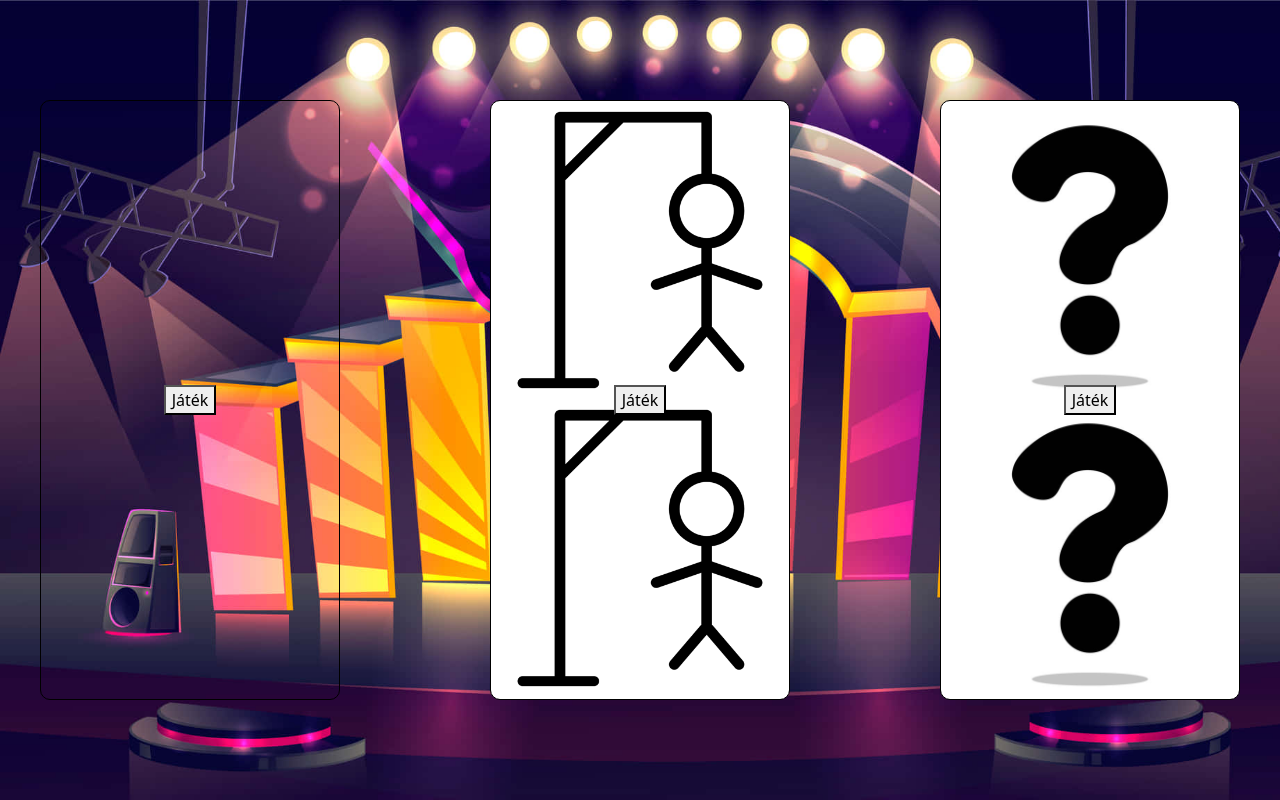
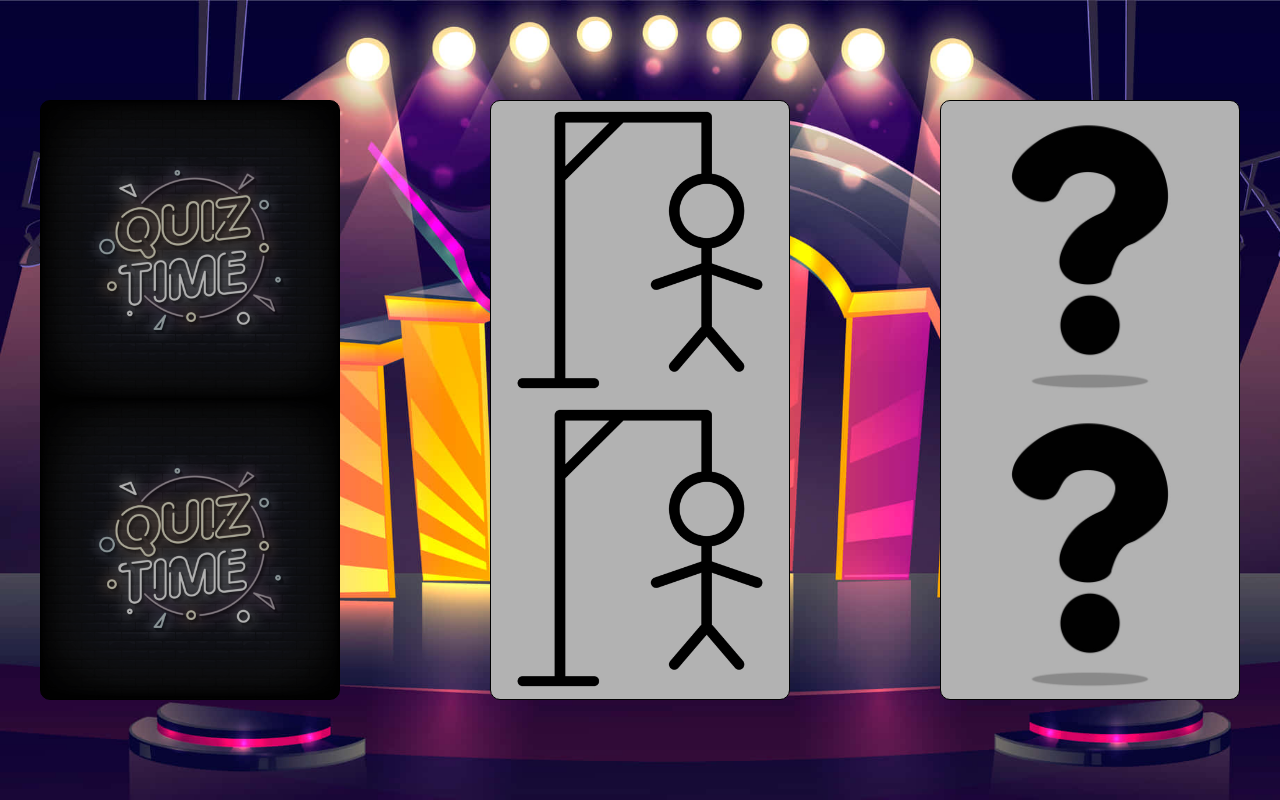
Before and after one commit to Kiss-Martin/A-Kvizmester-Birodalma, a website: page menü.html in a window 1280 px wide. Drawn offline with nearby package versions, Linux system fonts and the light colour scheme.

Commit message:
új commit

```diff
--- a/menü.html
+++ b/menü.html
@@ -14,9 +14,9 @@
 
 
     <div class="kártyák d-flex justify-content-center align-items-center">
-        <div id="játék1"><button>Játék</button></div>
-        <div id="játék2"><button>Játék</button></div>
-        <div id="játék3"><button>Játék</button></div>
+        <div id="játék1"></div>
+        <div id="játék2"></div>
+        <div id="játék3"></div>
     </div>
 
 
--- a/style.css
+++ b/style.css
@@ -106,13 +106,33 @@ h1 {
   display: flex;
   justify-content: center;
   align-items: center;
+  transition: transform 0.3s ease, box-shadow 0.3s ease;
 }
+
+.kártyák div:hover {
+  transform: scale(1.1); /* Kártya nagyítása hover állapotban */
+  box-shadow: 0 4px 8px rgba(0, 0, 0, 0.2); /* Árnyék hover állapotban */
+}
+
+.kártyák div {
+  filter: grayscale(80%) brightness(70%); /* Halványabb és szürkébb képek alapból */
+}
+
+.kártyák div:hover {
+  filter: grayscale(0%) brightness(100%); /* Kép visszaállítása eredeti színére hover állapotban */
+}
+
 
 .kártyák {
   display: flex;
   justify-content: center;
   align-items: center;
   gap: 150px;
+}
+
+#játék1 {
+  background-image: url("MSJA-Quiz.jpg");
+  background-size: contain;
 }
 
 #játék2 {
```
Also changed, not shown: MSJA-Quiz.jpg (added), 1 other file.
